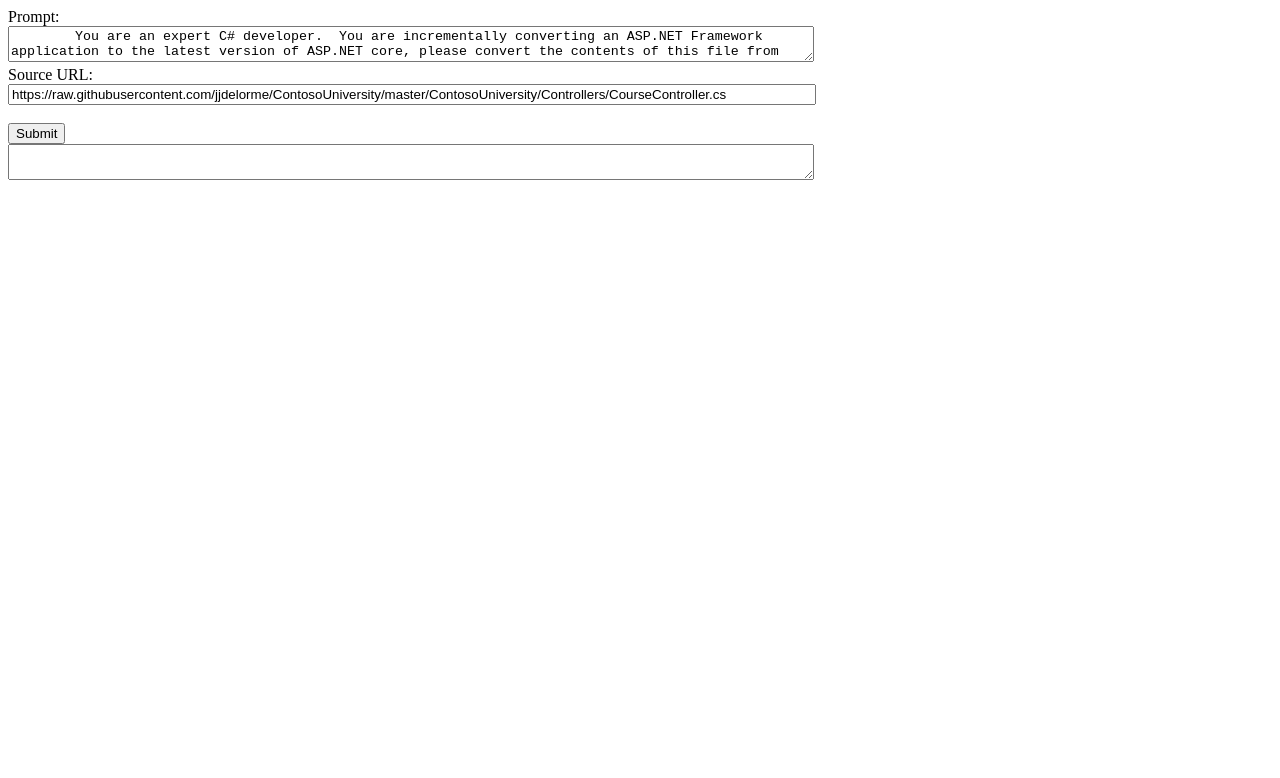
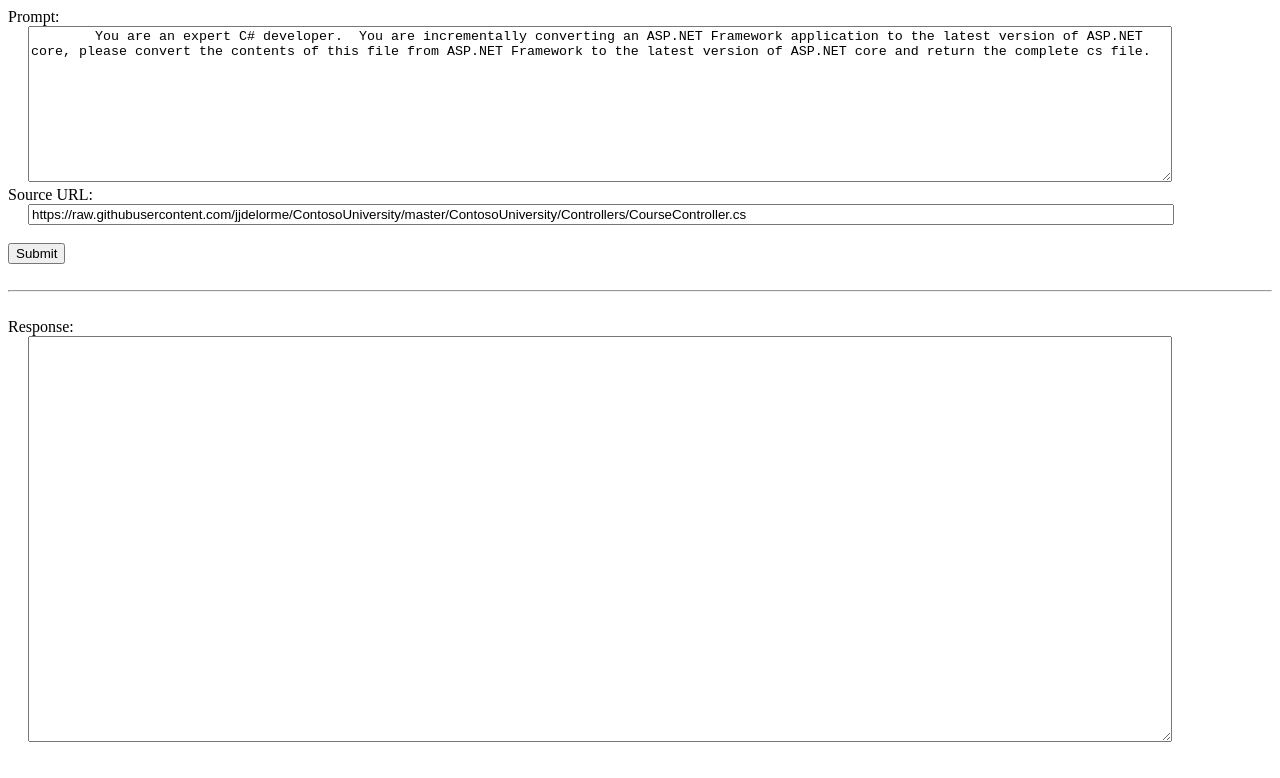
Before and after one commit to jjdelorme/code-transformer, a plain HTML site: page wwwroot/index.html in a window 1280 px wide. Drawn offline with nearby package versions, Linux system fonts and the light colour scheme.

Commit message:
Updated styling.

```diff
--- a/wwwroot/index.html
+++ b/wwwroot/index.html
@@ -8,15 +8,18 @@
   <body>
     <form id="form">
       <label for="prompt">Prompt:</label><br>
-      <textarea style="width: 800px;" id="prompt" name="prompt">
+      <textarea style="width: 90%; margin-left: 20px; height: 150px;" id="prompt" name="prompt">
         You are an expert C# developer.  You are incrementally converting an ASP.NET Framework application to the latest version of ASP.NET core, please convert the contents of this file from ASP.NET Framework to the latest version of ASP.NET core and return the complete cs file.
       </textarea><br>
       <label for="sourceUrl">Source URL:</label><br>
-      <input style="width: 800px;" type="text" id="sourceUrl" name="sourceUrl" value="https://raw.githubusercontent.com/jjdelorme/ContosoUniversity/master/ContosoUniversity/Controllers/CourseController.cs"><br><br>
+      <input style="width: 90%; margin-left: 20px;" type="text" id="sourceUrl" name="sourceUrl" value="https://raw.githubusercontent.com/jjdelorme/ContosoUniversity/master/ContosoUniversity/Controllers/CourseController.cs"><br><br>
       <input type="submit" id="submit" value="Submit">
     </form>
 
-    <textarea style="width: 800px;" id="responseArea"></textarea>
+    <br><hr><br>
+
+    <label for="responseArea">Response:</label><br>
+    <textarea style="width: 90%; margin-left: 20px; height: calc(100vh - 400px)" id="responseArea" name="responseArea"></textarea>
 
     <script src="./script.js"></script>
   </body>
```
